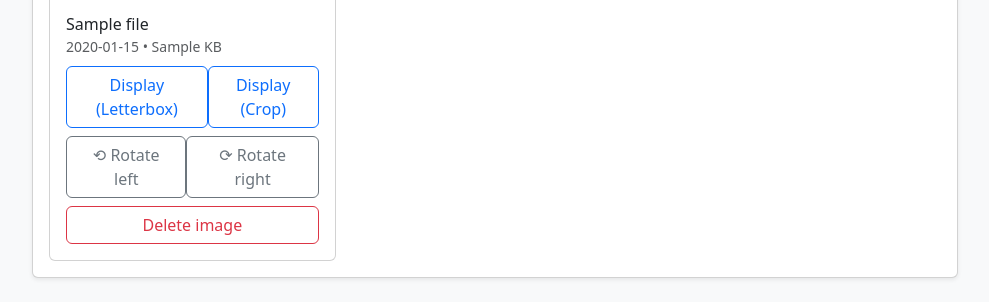
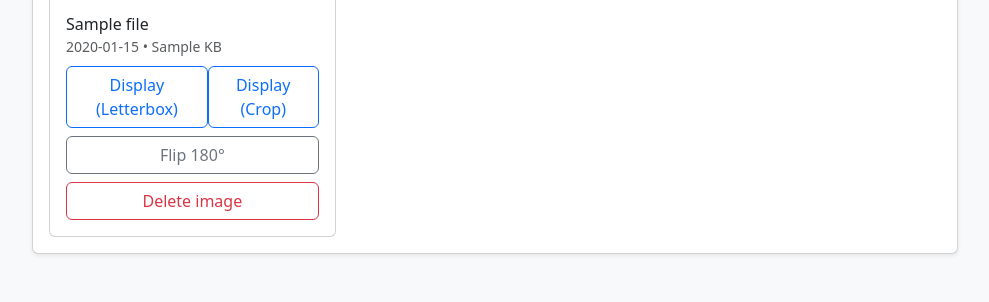
Before and after one commit to dsackr/eframe, a Flask app: template templates/index.html in a window 1280 px wide. Shown: the part 655-957 px from the top of the page, without its empty margins (145-1134 px from the left). After the commit the page ends 910 px from the top, so only its background shows below. Run offline with Flask 3, Linux system fonts and the light colour scheme; the template is opened without the code that fills it: most values are stand-ins (such as "Sample title", 1, 10 or a date in 2020).

Commit message:
Add flip action for uploaded images

```diff
--- a/app.py
+++ b/app.py
@@ -160,11 +160,11 @@ def get_uploaded_files(limit: int = 24):
     return files[:limit]
 
 
-def rotate_image_file(path: Path, degrees: int) -> None:
+def flip_image_file(path: Path) -> None:
     img = Image.open(path)
     img = ImageOps.exif_transpose(img)
-    rotated = img.rotate(degrees, expand=True)
-    rotated.save(path)
+    flipped = img.rotate(180, expand=True)
+    flipped.save(path)
 
 
 # --- ROUTES ---
@@ -202,15 +202,13 @@ def display(filename):
     return redirect(url_for('index'))
 
 
-@app.route('/rotate/<filename>', methods=['POST'])
-def rotate(filename):
+@app.route('/flip/<filename>', methods=['POST'])
+def flip(filename):
     path = get_image_path(filename)
     if not path:
         abort(404)
 
-    direction = request.form.get('direction', 'right')
-    degrees = -90 if direction == 'left' else 90
-    rotate_image_file(path, degrees)
+    flip_image_file(path)
     return redirect(url_for('index'))
 
 
--- a/templates/index.html
+++ b/templates/index.html
@@ -12,7 +12,7 @@
             <div class="d-flex align-items-center justify-content-between mb-3">
                 <div>
                     <h3 class="mb-0">E-Ink Image Controller</h3>
-                    <small class="text-muted">Upload, rotate, and send saved images to your display.</small>
+                    <small class="text-muted">Upload, flip, and send saved images to your display.</small>
                 </div>
                 <a href="/" class="btn btn-outline-secondary">Refresh</a>
             </div>
@@ -81,16 +81,9 @@
                                                 <button class="btn btn-outline-primary" type="submit">Display (Crop)</button>
                                             </form>
                                         </div>
-                                        <div class="btn-group" role="group">
-                                            <form action="/rotate/{{ file.name }}" method="POST">
-                                                <input type="hidden" name="direction" value="left">
-                                                <button class="btn btn-outline-secondary" type="submit">⟲ Rotate left</button>
-                                            </form>
-                                            <form action="/rotate/{{ file.name }}" method="POST">
-                                                <input type="hidden" name="direction" value="right">
-                                                <button class="btn btn-outline-secondary" type="submit">⟳ Rotate right</button>
-                                            </form>
-                                        </div>
+                                        <form action="/flip/{{ file.name }}" method="POST">
+                                            <button class="btn btn-outline-secondary w-100" type="submit">Flip 180°</button>
+                                        </form>
                                         <form action="/delete/{{ file.name }}" method="POST" onsubmit="return confirm('Delete this image?')">
                                             <button class="btn btn-outline-danger w-100" type="submit">Delete image</button>
                                         </form>
```
